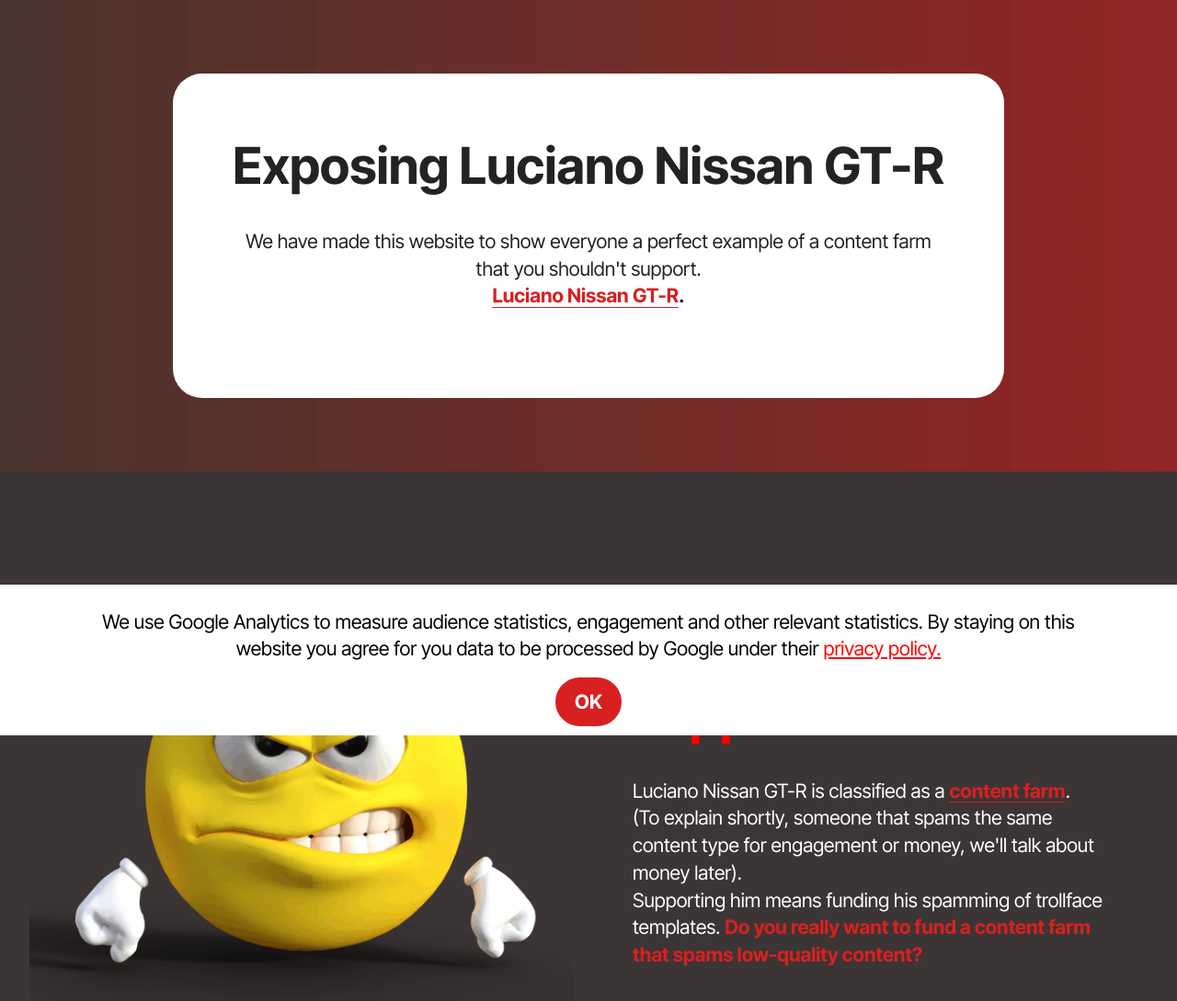
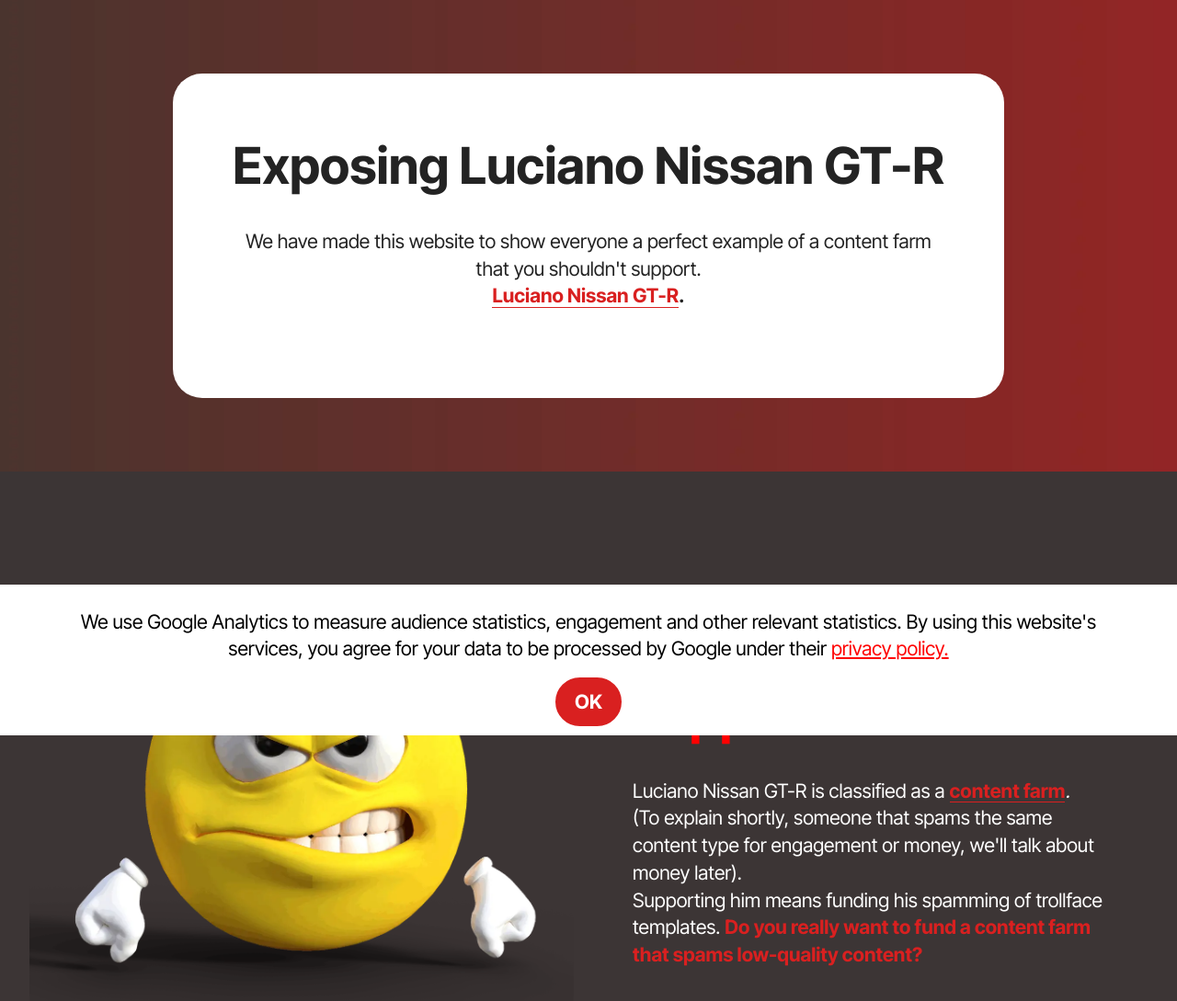
Before and after one commit to thetechboy69/LucianoNissanGTRExpose, a plain HTML site: page index.html in a window 1280 px wide. Shown: the top 1089 px of the page at 92% size. Drawn offline with Linux system fonts and the light colour scheme.

Commit message:
Update index.html

```diff
--- a/index.html
+++ b/index.html
@@ -337,7 +337,7 @@
       data-cookie-rejectColor="#ffffff"
       data-cookie-colorLink="#ff0000"
       data-cookie-underlineLink="true"
-      data-cookie-text="We use Google Analytics to measure audience statistics, engagement and other relevant statistics. By staying on this website you agree for you data to be processed by Google under their <a href='https://policies.google.com/privacy'>privacy policy.</a>"
+      data-cookie-text="We use Google Analytics to measure audience statistics, engagement and other relevant statistics. By using this website's services, you agree for your data to be processed by Google under their <a href='https://policies.google.com/privacy'>privacy policy.</a>"
     />
     <div id="scrollToTop" class="scrollToTop mbr-arrow-up">
       <a style="text-align: center"
```
